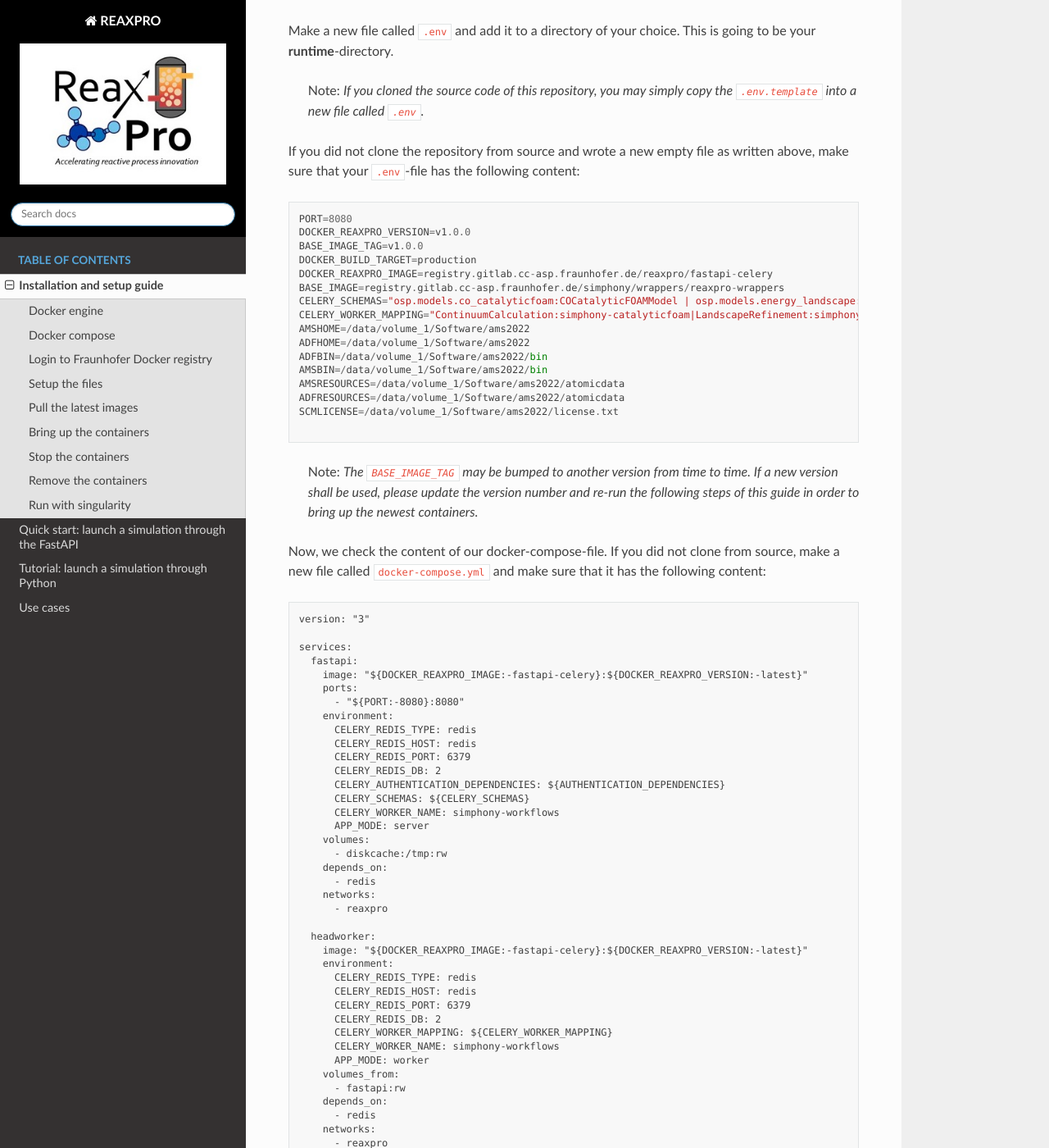
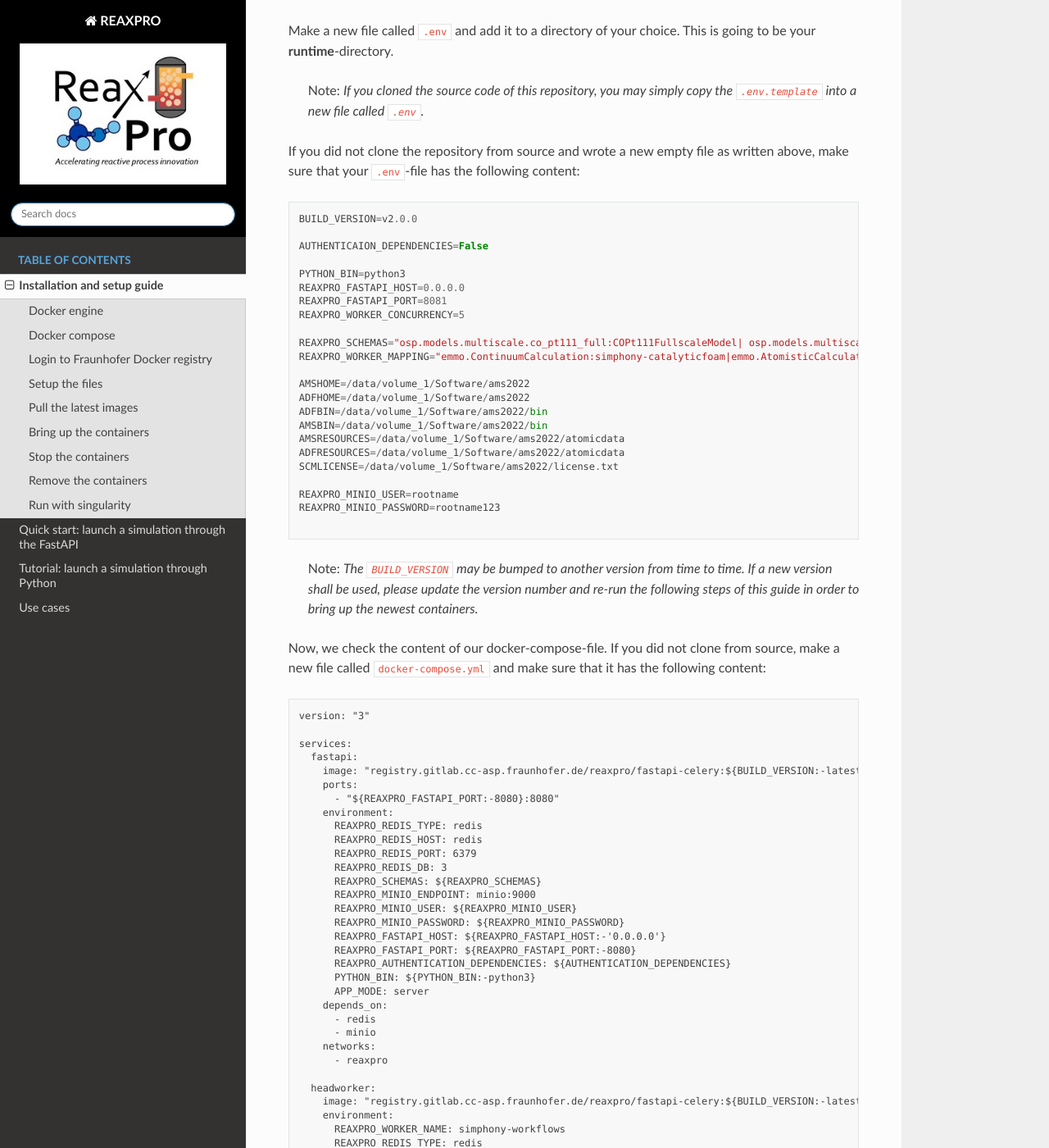
Before and after one commit to simphony/reaxpro-workflow-service, a Sphinx documentation site: the page built from docs/source/installation.md, in a window 1280 px wide and 1400 px high, scrolled down 1909 px. Shown: the whole window at 82% size. Built offline with Sphinx 7.4.7 and the Read the Docs theme 2.0.0, drawn with Linux system fonts in a browser that asks for light colours; some of the changed text lies outside the part shown.

Commit message:
update docs

````diff
--- a/docs/source/installation.md
+++ b/docs/source/installation.md
@@ -47,14 +47,18 @@
 If you did not clone the repository from source and wrote a new empty file as written above, make sure that your `.env`-file has the following content:
 
 ```
-PORT=8080
-DOCKER_REAXPRO_VERSION=v1.0.0
-BASE_IMAGE_TAG=v1.0.0
-DOCKER_BUILD_TARGET=production
-DOCKER_REAXPRO_IMAGE=registry.gitlab.cc-asp.fraunhofer.de/reaxpro/fastapi-celery
-BASE_IMAGE=registry.gitlab.cc-asp.fraunhofer.de/simphony/wrappers/reaxpro-wrappers
-CELERY_SCHEMAS="osp.models.co_catalyticfoam:COCatalyticFOAMModel | osp.models.energy_landscape:EnergyLandscape"
-CELERY_WORKER_MAPPING="ContinuumCalculation:simphony-catalyticfoam|LandscapeRefinement:simphony-ams"
+BUILD_VERSION=v2.0.0
+
+AUTHENTICAION_DEPENDENCIES=False
+
+PYTHON_BIN=python3
+REAXPRO_FASTAPI_HOST=0.0.0.0
+REAXPRO_FASTAPI_PORT=8081
+REAXPRO_WORKER_CONCURRENCY=5
+
+REAXPRO_SCHEMAS="osp.models.multiscale.co_pt111_full:COPt111FullscaleModel| osp.models.multiscale.co_pt111_full:COPt111FromMesoScaleModel | osp.models.multiscale.co_pt111_meso:PESExploration | osp.models.multiscale.co_pt111_meso:COPt111MesoscaleModel  | osp.models.catalytic.co_catalyticfoam:COCatalyticFOAMModel | osp.models.ams.energy_landscape_refinement:EnergyLandscapeRefinement |  osp.models.zacros.co_pyzacros:COpyZacrosModel"
+REAXPRO_WORKER_MAPPING="emmo.ContinuumCalculation:simphony-catalyticfoam|emmo.AtomisticCalculation:simphony-ams|emmo.MesoscopicCalculation:simphony-zacros"
+
 AMSHOME=/data/volume_1/Software/ams2022
 ADFHOME=/data/volume_1/Software/ams2022
 ADFBIN=/data/volume_1/Software/ams2022/bin
@@ -63,9 +67,12 @@
 ADFRESOURCES=/data/volume_1/Software/ams2022/atomicdata
 SCMLICENSE=/data/volume_1/Software/ams2022/license.txt
 
+REAXPRO_MINIO_USER=rootname
+REAXPRO_MINIO_PASSWORD=rootname123
+
 ```
 
-> Note: _The `BASE_IMAGE_TAG` may be bumped to another version from time to time. If a new version shall be used, please update the version number and re-run the following steps of this guide in order to bring up the newest containers._
+> Note: _The `BUILD_VERSION` may be bumped to another version from time to time. If a new version shall be used, please update the version number and re-run the following steps of this guide in order to bring up the newest containers._
 
 Now, we check the content of our docker-compose-file. If you did not clone from source, make a new file called `docker-compose.yml` and make sure that it has the following content:
 
@@ -74,67 +81,85 @@
 
 services:
   fastapi:
-    image: "${DOCKER_REAXPRO_IMAGE:-fastapi-celery}:${DOCKER_REAXPRO_VERSION:-latest}"
+    image: "registry.gitlab.cc-asp.fraunhofer.de/reaxpro/fastapi-celery:${BUILD_VERSION:-latest}"
     ports:
-      - "${PORT:-8080}:8080"
+      - "${REAXPRO_FASTAPI_PORT:-8080}:8080"
     environment:
-      CELERY_REDIS_TYPE: redis
-      CELERY_REDIS_HOST: redis
-      CELERY_REDIS_PORT: 6379
-      CELERY_REDIS_DB: 2
-      CELERY_AUTHENTICATION_DEPENDENCIES: ${AUTHENTICATION_DEPENDENCIES}
-      CELERY_SCHEMAS: ${CELERY_SCHEMAS}
-      CELERY_WORKER_NAME: simphony-workflows
+      REAXPRO_REDIS_TYPE: redis
+      REAXPRO_REDIS_HOST: redis
+      REAXPRO_REDIS_PORT: 6379
+      REAXPRO_REDIS_DB: 3
+      REAXPRO_SCHEMAS: ${REAXPRO_SCHEMAS}
+      REAXPRO_MINIO_ENDPOINT: minio:9000
+      REAXPRO_MINIO_USER: ${REAXPRO_MINIO_USER}
+      REAXPRO_MINIO_PASSWORD: ${REAXPRO_MINIO_PASSWORD}
+      REAXPRO_FASTAPI_HOST: ${REAXPRO_FASTAPI_HOST:-'0.0.0.0'}
+      REAXPRO_FASTAPI_PORT: ${REAXPRO_FASTAPI_PORT:-8080}
+      REAXPRO_AUTHENTICATION_DEPENDENCIES: ${AUTHENTICATION_DEPENDENCIES}
+      PYTHON_BIN: ${PYTHON_BIN:-python3}
       APP_MODE: server
-    volumes:
-      - diskcache:/tmp:rw
     depends_on:
       - redis
+      - minio
     networks:
       - reaxpro
 
   headworker:
-    image: "${DOCKER_REAXPRO_IMAGE:-fastapi-celery}:${DOCKER_REAXPRO_VERSION:-latest}"
+    image: "registry.gitlab.cc-asp.fraunhofer.de/reaxpro/fastapi-celery:${BUILD_VERSION:-latest}"
     environment:
-      CELERY_REDIS_TYPE: redis
-      CELERY_REDIS_HOST: redis
-      CELERY_REDIS_PORT: 6379
-      CELERY_REDIS_DB: 2
-      CELERY_WORKER_MAPPING: ${CELERY_WORKER_MAPPING}
-      CELERY_WORKER_NAME: simphony-workflows
+      REAXPRO_WORKER_NAME: simphony-workflows
+      REAXPRO_REDIS_TYPE: redis
+      REAXPRO_REDIS_HOST: redis
+      REAXPRO_REDIS_PORT: 6379
+      REAXPRO_REDIS_DB: 3
+      REAXPRO_WORKER_MAPPING: ${REAXPRO_WORKER_MAPPING}
+      REAXPRO_MINIO_ENDPOINT: minio:9000
+      REAXPRO_MINIO_USER: ${REAXPRO_MINIO_USER}
+      REAXPRO_MINIO_PASSWORD: ${REAXPRO_MINIO_PASSWORD}
+      REAXPRO_WORKER_CONCURRENCY: ${REAXPRO_WORKER_CONCURRENCY:-5}
+      PYTHON_BIN: ${PYTHON_BIN:-python3}
       APP_MODE: worker
-    volumes_from:
-      - fastapi:rw
     depends_on:
       - redis
+      - minio
     networks:
       - reaxpro
 
   catalyticfoam:
-    image: "${BASE_IMAGE:-simphony-reaxpro}:${BASE_IMAGE_TAG:-latest}"
+    image: "registry.gitlab.cc-asp.fraunhofer.de/reaxpro/fastapi-celery:catalyticfoam-${BUILD_VERSION:-latest}"
     environment:
-      REAXPRO_CELERY_WORKER_NAME: simphony-catalyticfoam
-      REAXPRO_CELERY_WRAPPER_NAME: osp.wrappers.simcatalyticfoam:SimCatalyticFoamSession
+      REAXPRO_WORKER_NAME: simphony-catalyticfoam
+      REAXPRO_WRAPPER_NAME: osp.wrappers.simcatalyticfoam.simcatalyticfoam:SimCatalyticFoamSession
       REAXPRO_REDIS_TYPE: redis
       REAXPRO_REDIS_HOST: redis
       REAXPRO_REDIS_PORT: 6379
-      REAXPRO_REDIS_DB: 2
-    volumes_from:
-      - fastapi:rw
+      REAXPRO_REDIS_DB: 3
+      REAXPRO_MINIO_ENDPOINT: minio:9000
+      REAXPRO_MINIO_USER: ${REAXPRO_MINIO_USER}
+      REAXPRO_MINIO_PASSWORD: ${REAXPRO_MINIO_PASSWORD}
+      REAXPRO_WORKER_CONCURRENCY: ${REAXPRO_WORKER_CONCURRENCY:-5}
+      PYTHON_BIN: ${PYTHON_BIN:-python3}
+      APP_MODE: worker
     depends_on:
       - redis
+      - minio
     networks:
       - reaxpro
 
   ams:
-    image: "${BASE_IMAGE:-simphony-reaxpro}:${BASE_IMAGE_TAG:-latest}"
+    image: "registry.gitlab.cc-asp.fraunhofer.de/reaxpro/fastapi-celery:${BUILD_VERSION:-latest}"
     environment:
-      REAXPRO_CELERY_WORKER_NAME: simphony-ams
-      REAXPRO_CELERY_WRAPPER_NAME: osp.wrappers.simams.simams_session:SimamsSession
+      REAXPRO_WORKER_NAME: simphony-ams
+      REAXPRO_WRAPPER_NAME: osp.wrappers.simams.simams_session:SimamsSession
       REAXPRO_REDIS_TYPE: redis
       REAXPRO_REDIS_HOST: redis
       REAXPRO_REDIS_PORT: 6379
-      REAXPRO_REDIS_DB: 2
+      REAXPRO_REDIS_DB: 3
+      REAXPRO_MINIO_ENDPOINT: minio:9000
+      REAXPRO_MINIO_USER: ${REAXPRO_MINIO_USER}
+      REAXPRO_MINIO_PASSWORD: ${REAXPRO_MINIO_PASSWORD}
+      REAXPRO_WORKER_CONCURRENCY: ${REAXPRO_WORKER_CONCURRENCY:-5}
+      PYTHON_BIN: ${PYTHON_BIN:-python3}
       AMSHOME: ${AMSHOME}
       ADFHOME: ${ADFHOME}
       ADFBIN: ${ADFBIN}
@@ -142,16 +167,38 @@
       AMSRESOURCES: ${AMSRESOURCES}
       ADFRESOURCES: ${ADFRESOURCES}
       SCMLICENSE: ${SCMLICENSE}
-    volumes_from:
-      - fastapi:rw
+      APP_MODE: worker
     volumes:
       - ${AMSHOME}:${AMSHOME}:rw
       - ${AMSRESOURCES}:${AMSRESOURCES}:rw
       - ${SCMLICENSE}:${SCMLICENSE}:rw
     depends_on:
       - redis
+      - minio
     networks:
       - reaxpro
+
+  zacros:
+    image: "registry.gitlab.cc-asp.fraunhofer.de/reaxpro/fastapi-celery:${BUILD_VERSION:-latest}"
+    environment:
+      REAXPRO_WORKER_NAME: simphony-zacros
+      REAXPRO_WRAPPER_NAME: osp.wrappers.simzacros.simzacros_session:SimzacrosSession
+      REAXPRO_REDIS_TYPE: redis
+      REAXPRO_REDIS_HOST: redis
+      REAXPRO_REDIS_PORT: 6379
+      REAXPRO_REDIS_DB: 3
+      REAXPRO_MINIO_ENDPOINT: minio:9000
+      REAXPRO_MINIO_USER: ${REAXPRO_MINIO_USER}
+      REAXPRO_MINIO_PASSWORD: ${REAXPRO_MINIO_PASSWORD}
+      REAXPRO_WORKER_CONCURRENCY: ${REAXPRO_WORKER_CONCURRENCY:-5}
+      PYTHON_BIN: ${PYTHON_BIN:-python3}
+      APP_MODE: worker
+    depends_on:
+      - redis
+      - minio
+    networks:
+      - reaxpro
+
 
   redis:
     image: redis:latest
@@ -160,9 +207,22 @@
     networks:
       - reaxpro
 
+  minio:
+    image: quay.io/minio/minio
+    ports:
+      - 9000
+    environment:
+      MINIO_ROOT_USER: ${REAXPRO_MINIO_USER}
+      MINIO_ROOT_PASSWORD: ${REAXPRO_MINIO_PASSWORD}
+    volumes:
+      - minio-data:/data
+    command: server /data
+    networks:
+      - reaxpro
+
 volumes:
   redis-data:
-  diskcache:
+  minio-data:
 
 networks:
   reaxpro:
@@ -260,89 +321,36 @@
 
 Instead of using `Docker`, you may also use [`Singularity`](https://docs.sylabs.io/guides/latest/user-guide/)
 
-There are also tools like `singularity-compose`, which can help you composing the containers built by `Docker` through `Singularity`.
-For this purpose, please read the [offical documentation](https://singularityhub.github.io/singularity-compose/#/).
+For doing so, please refer to the `singularity`-subdirectory of the [source code repository](https://github.com/simphony/reaxpro-workflow-service/tree/main/singularity) and copy all the included files there.
 
-**Without** `singularity-compose`, you can also run the containers in a plain bash-script like:
+Start the platform by adjusting the `.env.example ` by your needs. You will use this env-file for running and managing the platform constantly.
+
+Login into the registry by typing:
 
 ```
-#!/bin/bash
+singularity remote login --username <your-usename> registry.gitlab.cc-asp.fraunhofer.de/reaxpro/fastapi-celery
+```
 
-# source env-file
-source .env
-
-# Define environment variables
-DOCKER_REAXPRO_IMAGE="${DOCKER_REAXPRO_IMAGE:-fastapi-celery}"
-DOCKER_REAXPRO_VERSION="${DOCKER_REAXPRO_VERSION:-latest}"
-PORT="${PORT:-8080}"
-AUTHENTICATION_DEPENDENCIES="${AUTHENTICATION_DEPENDENCIES}"
-CELERY_SCHEMAS="${CELERY_SCHEMAS}"
-CELERY_WORKER_MAPPING="${CELERY_WORKER_MAPPING}"
-BASE_IMAGE="${BASE_IMAGE:-simphony-reaxpro}"
-BASE_IMAGE_TAG="${BASE_IMAGE_TAG:-latest}"
-AMSHOME="${AMSHOME}"
-ADFHOME="${ADFHOME}"
-ADFBIN="${ADFBIN}"
-AMSBIN="${AMSBIN}"
-AMSRESOURCES="${AMSRESOURCES}"
-ADFRESOURCES="${ADFRESOURCES}"
-SCMLICENSE="${SCMLICENSE}"
-
-# Create Singularity containers
-singularity exec docker://redis:latest redis-server --daemonize yes
-
-singularity run docker://"$DOCKER_REAXPRO_IMAGE":"$DOCKER_REAXPRO_VERSION" \
-  -e CELERY_REDIS_TYPE=redis \
-  -e CELERY_REDIS_HOST=redis \
-  -e CELERY_REDIS_PORT=6379 \
-  -e CELERY_REDIS_DB=2 \
-  -e CELERY_AUTHENTICATION_DEPENDENCIES="$AUTHENTICATION_DEPENDENCIES" \
-  -e CELERY_SCHEMAS="$CELERY_SCHEMAS" \
-  -e CELERY_WORKER_NAME=simphony-workflows \
-  -e APP_MODE=server \
-  -v diskcache:/tmp \
-  -p "$PORT":8080 \
-  --network reaxpro &
-
-singularity run docker://"$DOCKER_REAXPRO_IMAGE":"$DOCKER_REAXPRO_VERSION" \
-  -e CELERY_REDIS_TYPE=redis \
-  -e CELERY_REDIS_HOST=redis \
-  -e CELERY_REDIS_PORT=6379 \
-  -e CELERY_REDIS_DB=2 \
-  -e CELERY_WORKER_MAPPING="$CELERY_WORKER_MAPPING" \
-  -e CELERY_WORKER_NAME=simphony-workflows \
-  -e APP_MODE=worker \
-  --volumes-from fastapi:rw \
-  --network reaxpro &
-
-singularity run docker://"$BASE_IMAGE":"$BASE_IMAGE_TAG" \
-  -e REAXPRO_CELERY_WORKER_NAME=simphony-catalyticfoam \
-  -e REAXPRO_CELERY_WRAPPER_NAME=osp.wrappers.simcatalyticfoam:SimCatalyticFoamSession \
-  -e REAXPRO_REDIS_TYPE=redis \
-  -e REAXPRO_REDIS_HOST=redis \
-  -e REAXPRO_REDIS_PORT=6379 \
-  -e REAXPRO_REDIS_DB=2 \
-  --volumes-from fastapi:rw \
-  --network reaxpro &
-
-singularity run docker://"$BASE_IMAGE":"$BASE_IMAGE_TAG" \
-  -e REAXPRO_CELERY_WORKER_NAME=simphony-ams \
-  -e REAXPRO_CELERY_WRAPPER_NAME=osp.wrappers.simams.simams_session:SimamsSession \
-  -e REAXPRO_REDIS_TYPE=redis \
-  -e REAXPRO_REDIS_HOST=redis \
-  -e REAXPRO_REDIS_PORT=6379 \
-  -e REAXPRO_REDIS_DB=2 \
-  -e AMSHOME="$AMSHOME" \
-  -e ADFHOME="$ADFHOME" \
-  -e ADFBIN="$ADFBIN" \
-  -e AMSBIN="$AMSBIN" \
-  -e AMSRESOURCES="$AMSRESOURCES" \
-  -e ADFRESOURCES="$ADFRESOURCES" \
-  -e SCMLICENSE="$SCMLICENSE" \
-  --volumes-from fastapi:rw \
-  -v "$AMSHOME":"$AMSHOME":rw \
-  -v "$AMSRESOURCES":"$AMSRESOURCES":rw \
-  -v "$SCMLICENSE":"$SCMLICENSE":rw \
-  --network reaxpro
+Pull the images with the following scripts:
 
 ```
+bash pull-minio.sh && bash pull-redis.sh && bash pull-reaxpro.sh .env.example
+```
+
+Start the platform by running:
+```
+bash run-forst-launch.sh .env.example
+```
+
+You can access the FastAPI now by routing to the host and port configuration you assigned in the `.env.example`.
+
+Stop the container processes by running:
+```
+bash kill_processes && bash kill_databases
+```
+
+You may also access the containers (e.g. for direct solver-execution) directly by running:
+
+```
+bash enter-reaxpro.sh .env.example
+```
````
Also changed, not shown: other parts of docs/source/installation.md (+2 -1 lines), 1 other file.
